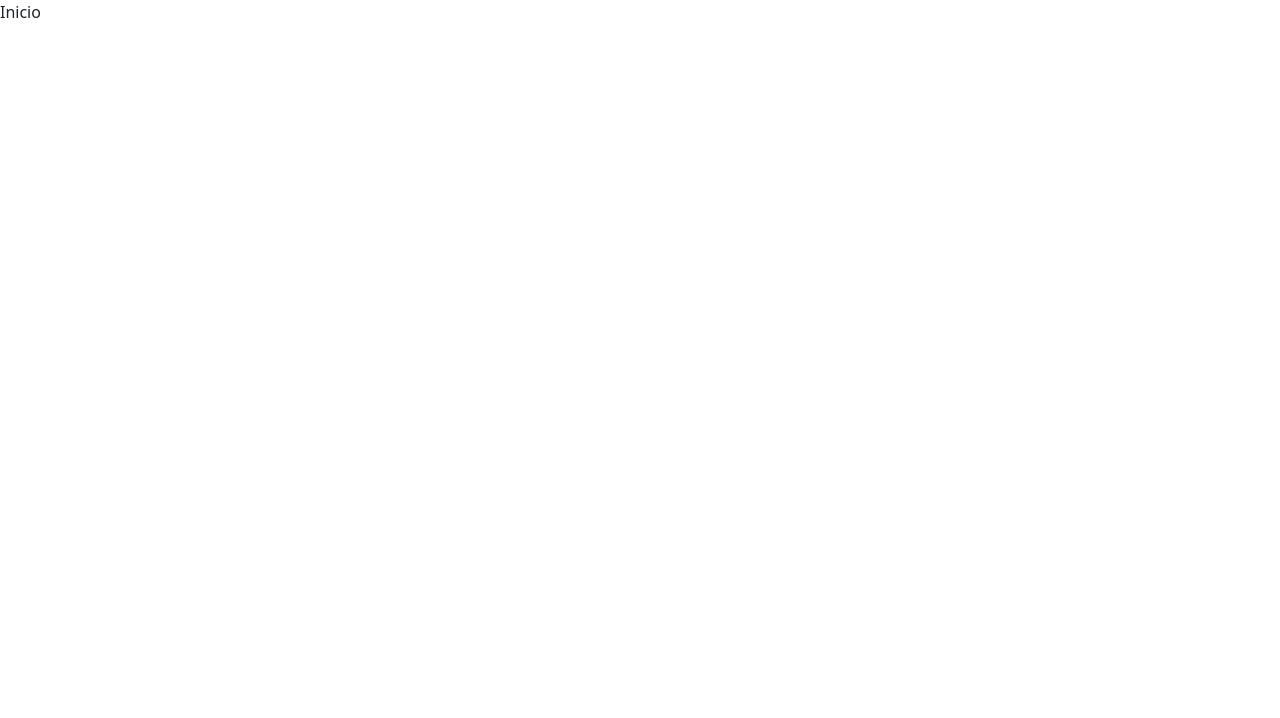
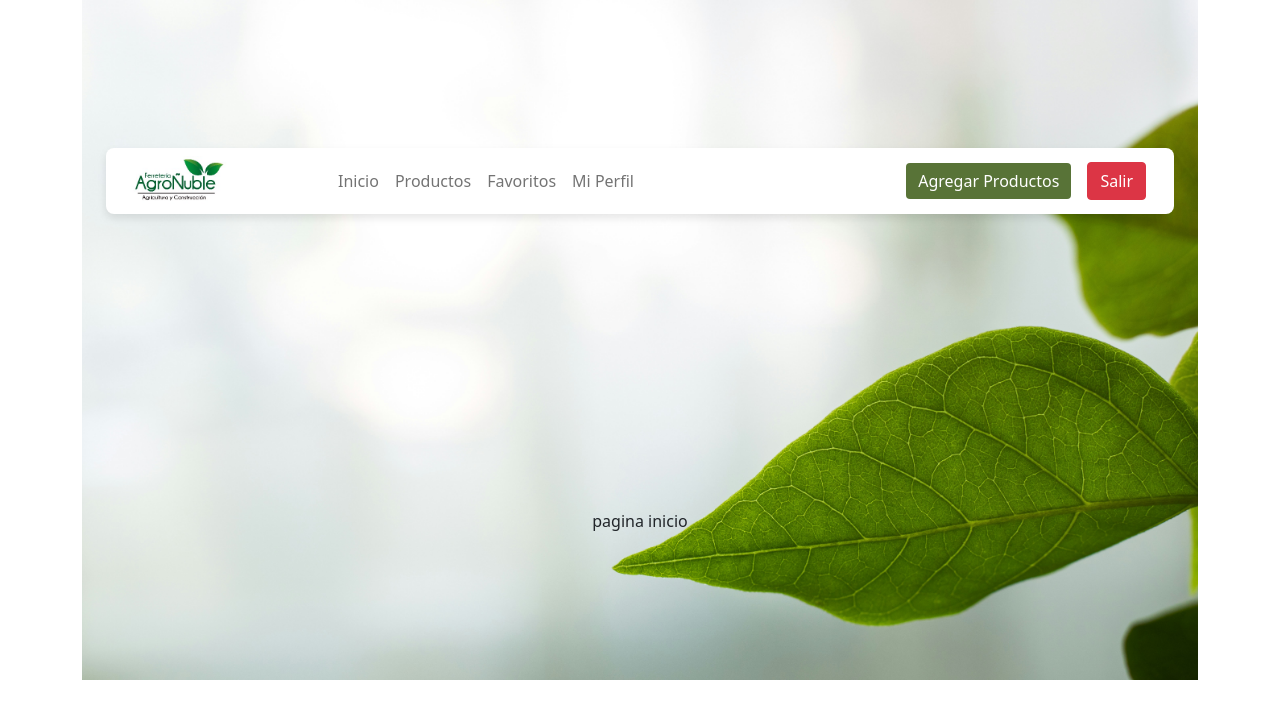
Before and after one commit to robertocontrerassandoval/Hito_2_Dearrollo_Frontend, a React (Vite) app: page /inicio in a window 1280 px wide. Shown: the top 718 px of the page. Built offline with nearby package versions, Linux system fonts and the light colour scheme.

Commit message:
:tada:hito-2-frontend 2808-2

```diff
--- /dev/null
+++ b/src/components/NavbarInicio.jsx
@@ -0,0 +1,60 @@
+import React from 'react'
+import { Link } from 'react-router-dom';
+import 'bootstrap/dist/css/bootstrap.min.css';
+import { Navbar, Container, Nav } from 'react-bootstrap';
+import logo from '../img/logo.jpeg';
+
+function NavbarInicio() {
+  return (
+    <Navbar className="navbar-inicio" bg="white" variant="light" expand="lg">
+    <Container>
+
+        <Container style={{ maxWidth: '200px', width: '100%' }}>
+        <Navbar.Brand className="ml-auto">
+        <img
+          src={logo}
+          alt="Logo"
+          className="d-inline-block align-top"
+          style={{ height: '50px' }}
+         />
+             </Navbar.Brand>
+        </Container>
+
+
+        <Container>
+        <Nav defaultActiveKey="/inicio" as="ul">
+
+      <Nav.Item as="li">
+        <Nav.Link eventKey="inicio" t>Inicio</Nav.Link>
+      </Nav.Item>
+      <Nav.Item as="li" >
+        <Nav.Link href="productos">Productos</Nav.Link>
+      </Nav.Item>
+      <Nav.Item as="li">
+        <Nav.Link href="favoritos">Favoritos</Nav.Link>
+      </Nav.Item>
+      <Nav.Item as="li">
+        <Nav.Link href="perfil">Mi Perfil</Nav.Link>
+      </Nav.Item>
+    </Nav>
+
+
+        </Container>
+
+
+
+      <Navbar.Brand className="mr-auto">
+        <Link to="/agragar" className="btn btn-primary mr-2">Agregar Productos</Link>
+      </Navbar.Brand>
+
+      <Navbar.Brand className="mr-auto">
+        <Link to="/home" className="btn btn-danger mr-2 " >Salir</Link>
+      </Navbar.Brand>
+
+
+    </Container>
+  </Navbar>
+  )
+}
+
+export default NavbarInicio
--- a/src/index.css
+++ b/src/index.css
@@ -125,3 +125,8 @@
     box-shadow: 0 4px 8px rgba(0, 0, 0, 0.1); /* Ajusta los valores según tus preferencias */
     border-radius: 8px; /* Bordes redondeados */
   }
+
+  .navbar-inicio {
+    box-shadow: 0 4px 8px rgba(0, 0, 0, 0.1); /* Ajusta los valores según tus preferencias */
+    border-radius: 8px; /* Bordes redondeados */
+  }
--- a/src/view/Inicio.jsx
+++ b/src/view/Inicio.jsx
@@ -1,8 +1,27 @@
 import React from 'react'
+import NavbarInicio from '../components/NavbarInicio'
+import { Container,Row, Col, Form, Button} from 'react-bootstrap'
+import 'bootstrap/dist/css/bootstrap.min.css';
 
-function Inicio() {
+
+const Inicio = () => {
   return (
-    <div>Inicio</div>
+
+   <>
+   <Container>
+
+     <Container className="container-login d-flex flex-column justify-content-space-around">
+     <Container >
+          <NavbarInicio/>
+          </Container>
+           pagina inicio
+          </Container>
+            </Container>
+
+   </>
+
+
+
   )
 }
 
```
